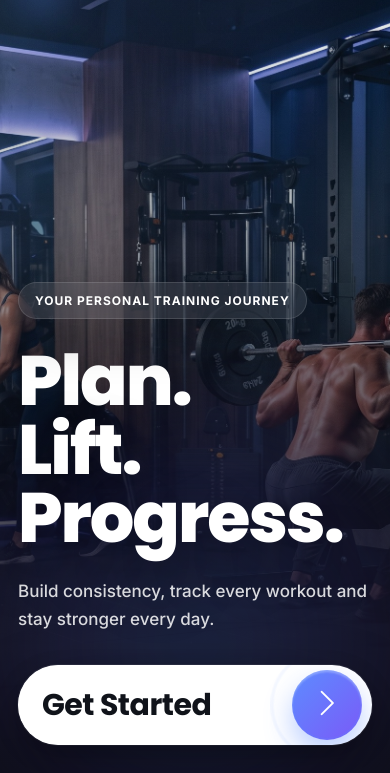
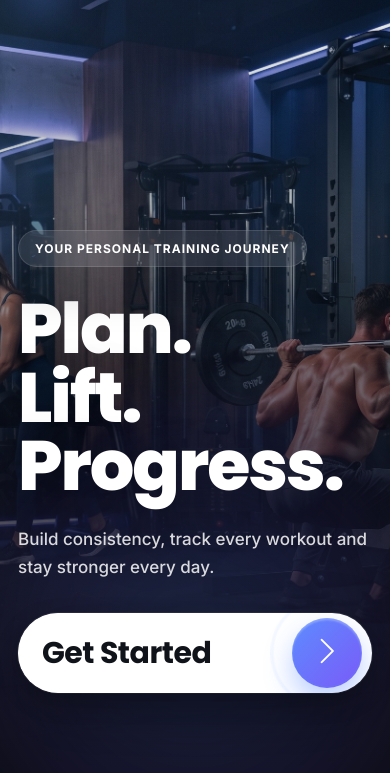
Before and after one commit to gabriella-omah/LiftLog, a website: page index.html in a window 390 px wide. Shown: the part 71-844 px from the top of the page. Drawn offline with nearby package versions, Linux system fonts and the light colour scheme.

Commit message:
Update landing.css

```diff
--- a/style/landing.css
+++ b/style/landing.css
@@ -572,7 +572,7 @@ body {
 
 @media (max-width: 480px) {
   .hero-content {
-    padding: 22px 18px 28px;
+    padding: 22px 18px 80px;
   }
 
   .logo {
```
